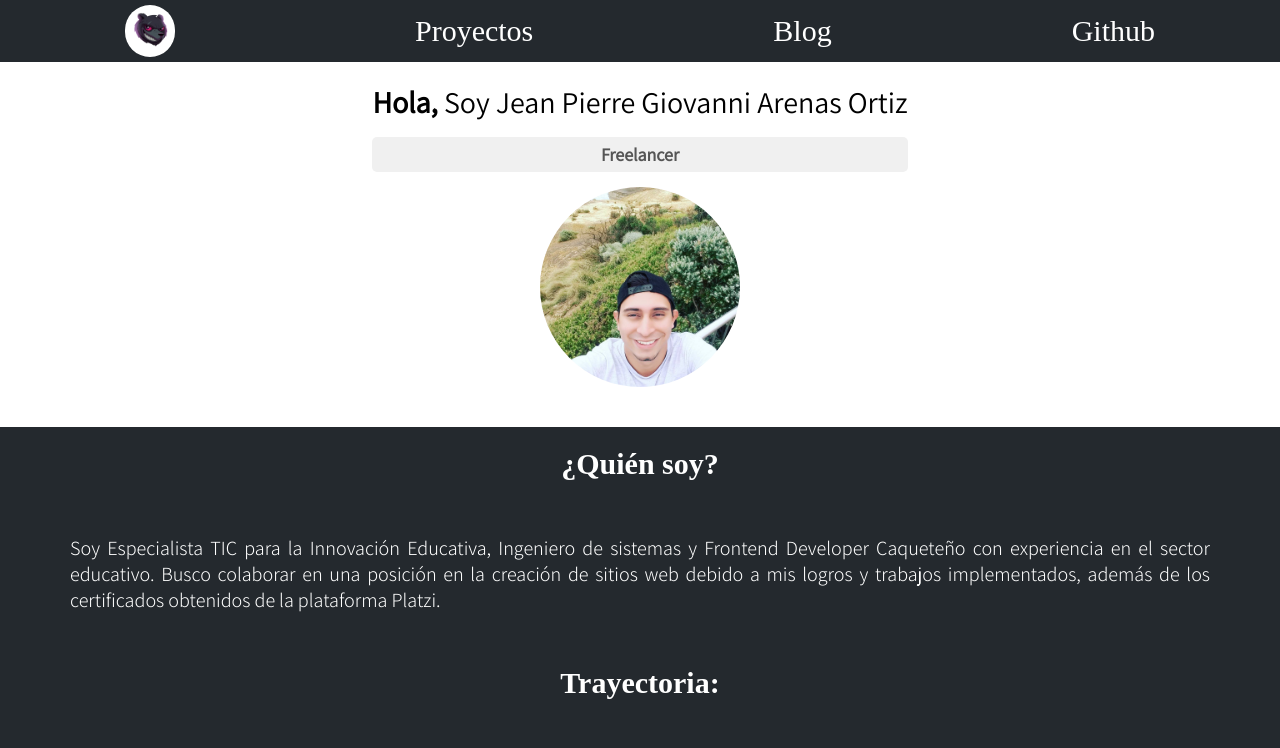
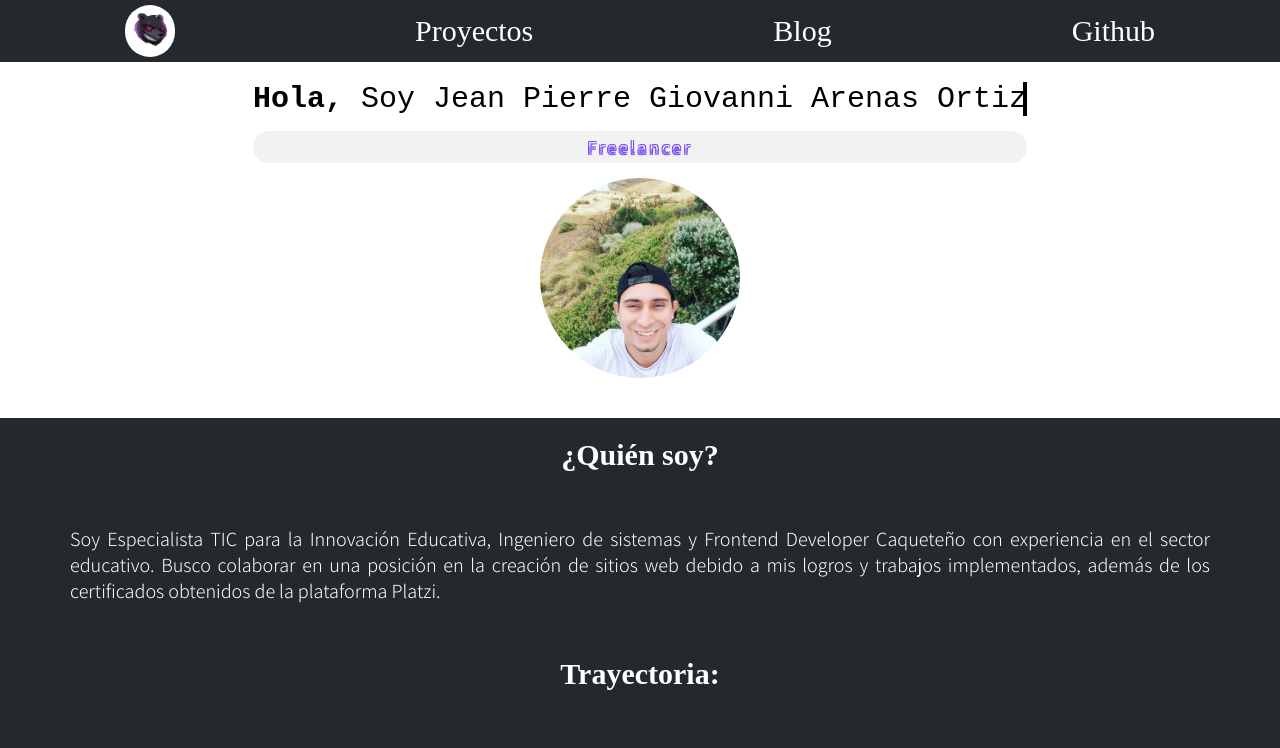
Before and after one commit to Jeanpigi/jeanpigi.com, a Next.js app: page / in a window 1280 px wide. Shown: the top 748 px of the page. Built offline with nearby package versions, Linux system fonts and the light colour scheme; a web font is replaced by a local one.

Commit message:
[add] links and change style in the titles

```diff
--- a/components/Footer.js
+++ b/components/Footer.js
@@ -19,7 +19,15 @@ const Footer = () => {
                 </div>
 
                 <div>
-                    <Link href="https://www.instagram.com/Bitpierre/">
+                    <Link href="https://github.com/Jeanpigi">
+                        <a target="_blank" rel="noopener">
+                            <i aria-hidden className="fab fa-github" />
+                        </a>
+                    </Link>
+                </div>
+
+                <div>
+                    <Link href="https://www.instagram.com/jean_pierre_gio/">
                         <a target="_blank" rel="noopener">
                             <i aria-hidden className="fab fa-instagram" />
                         </a>
@@ -27,7 +35,7 @@ const Footer = () => {
                 </div>
 
                 <div>
-                    <Link href="https://www.facebook.com/Bitpierre">
+                    <Link href="https://www.facebook.com/Jpgaobot/">
                         <a target="_blank" rel="noopener">
                             <i aria-hidden className="fab fa-facebook" />
                         </a>
--- a/components/Intro.js
+++ b/components/Intro.js
@@ -5,8 +5,11 @@ import styles from '@styles/Intro.module.css';
 const Intro = () => {
     return (
         <div className={styles.Intro}>
-            <h1><strong>Hola,</strong> Soy Jean Pierre Giovanni Arenas Ortiz</h1>
-            <p>Freelancer</p>
+            <h1 className={styles.Title}><strong>Hola,</strong> Soy Jean Pierre Giovanni Arenas Ortiz</h1>
+            <div className={styles.Content}>
+                <p className={styles.Border}>Freelancer</p>
+                <p className={styles.Wave}>Freelancer</p>
+            </div>
             <figure className={styles.Intro_picture}>
                 <Image className={styles.Image} src="/jp.jpg" alt="Jean Pierre G" height={200} width={200} />
             </figure>
--- a/styles/Intro.module.css
+++ b/styles/Intro.module.css
@@ -5,14 +5,26 @@
   margin: 2rem;
 }
 
-.Intro p {
-  color: #555;
-  background-color: #f0f0f0;
-  padding: 0.6rem;
-  text-align: center;
-  border-radius: 5px;
-  font-size: clamp(1.4rem, 2.5vw, 1.8rem);
-  font-weight: 800;
+.Title {
+  display: block;
+  font-family: monospace;
+  white-space: nowrap;
+  border-right: 4px solid;
+  /* es 43 por cada caracter o letra*/
+  width: 43ch;
+
+  animation: typing 2s  steps(43),
+  blink .5s infinite step-end alternate;
+  overflow: hidden;
+
+}
+
+@keyframes typing {
+  from { width: 0 }
+}
+
+@keyframes blink {
+  50% { border-color: transparent }
 }
 
 .Intro_picture {
@@ -34,3 +46,62 @@
   transform: rotateY(180deg);
   transform-style: preserve-3d;
 }
+
+.Content {
+  background-color: #F2F2F2;
+  padding: 1.6rem;
+  display: flex;
+  align-items: center;
+  justify-content: center;
+  border-radius: 50px;
+}
+
+.Content p {
+  font-size: clamp(1.4rem, 2.5vw, 1.8rem);
+  position: absolute;
+  letter-spacing: 2pt;
+}
+
+.Border {
+  color: #F2F2F2;
+  text-shadow:
+    -1px -1px 0 #764AF1,
+    1px -1px 0 #764AF1,
+    1px 1px 0 #764AF1,
+    -1px 1px 0 #764AF1;
+}
+
+.Wave {
+  color: #9772FB;
+  animation: wave 3s ease-in-out infinite;
+}
+
+@keyframes wave {
+  0%, 100% {
+    clip-path: polygon(
+      0% 47%,
+      10% 48%,
+      33% 54%,
+      54% 60%,
+      70% 61%,
+      84% 59%,
+      100% 52%,
+      100% 100%,
+      0% 100%
+    );
+  }
+
+  50% {
+    clip-path: polygon(
+      0% 60%,
+      15% 65%,
+      34% 66%,
+      51% 62%,
+      67% 50%,
+      84% 45%,
+      100% 46%,
+      100% 100%,
+      0% 100%
+    );
+  }
+}
--- a/styles/Projects.module.css
+++ b/styles/Projects.module.css
@@ -11,11 +11,13 @@
 }
 
 .Projects_card {
+    display: grid;
+    justify-content: center;
+    align-items: center;
     border-radius: 4%;
     box-shadow: 0 19px 38px rgba(0, 0, 0, 0.3), 0 15px 12px rgba(0, 0, 0, 0.22);
-    padding: .5rem;
+    padding: 1rem;
     overflow: hidden;
-    border: 2px solid black;
 
     transition: transform 500ms ease;
 }
```
Also changed, not shown: 1 other file (tests, documents, lock files or other folders).
